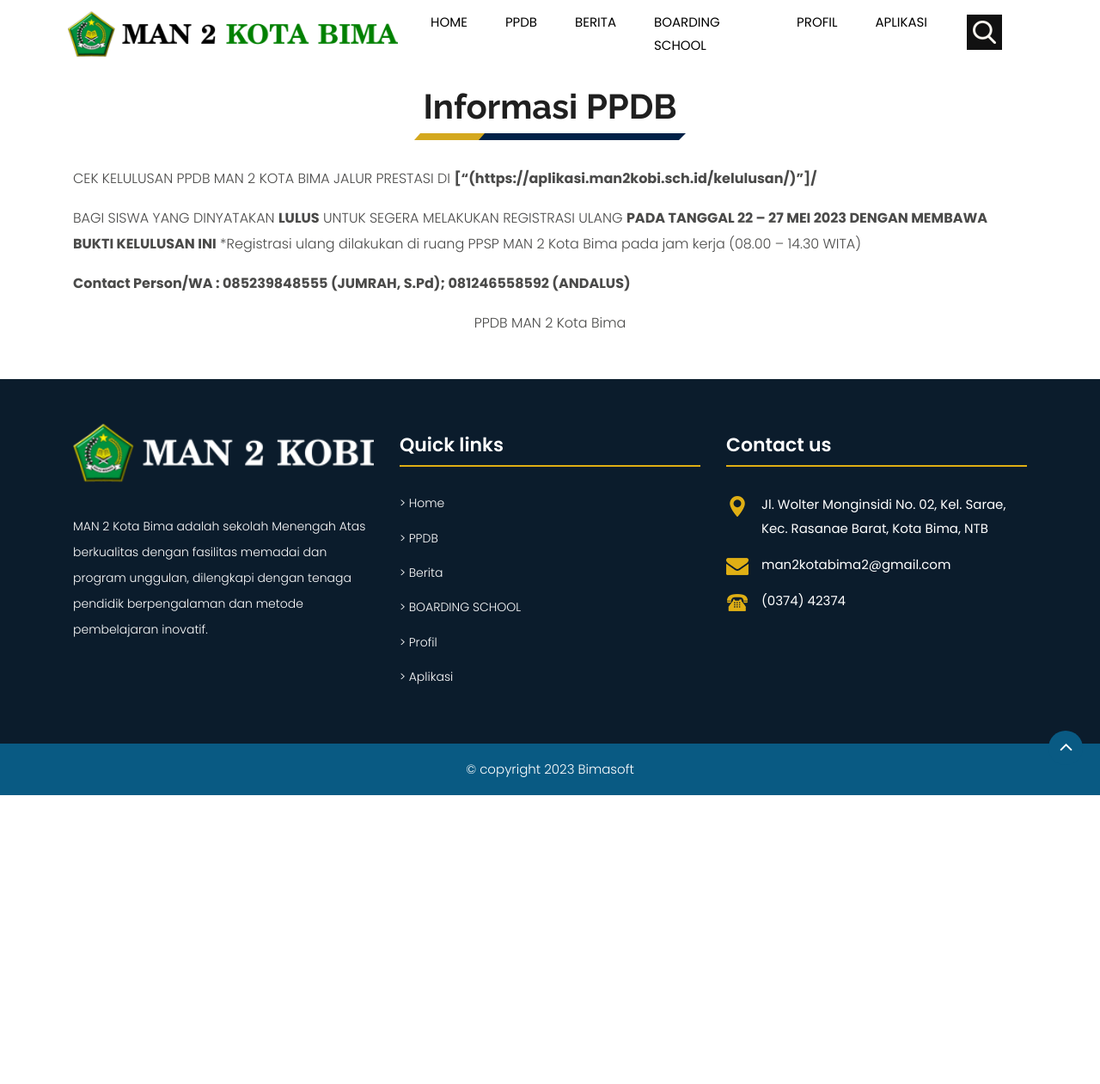
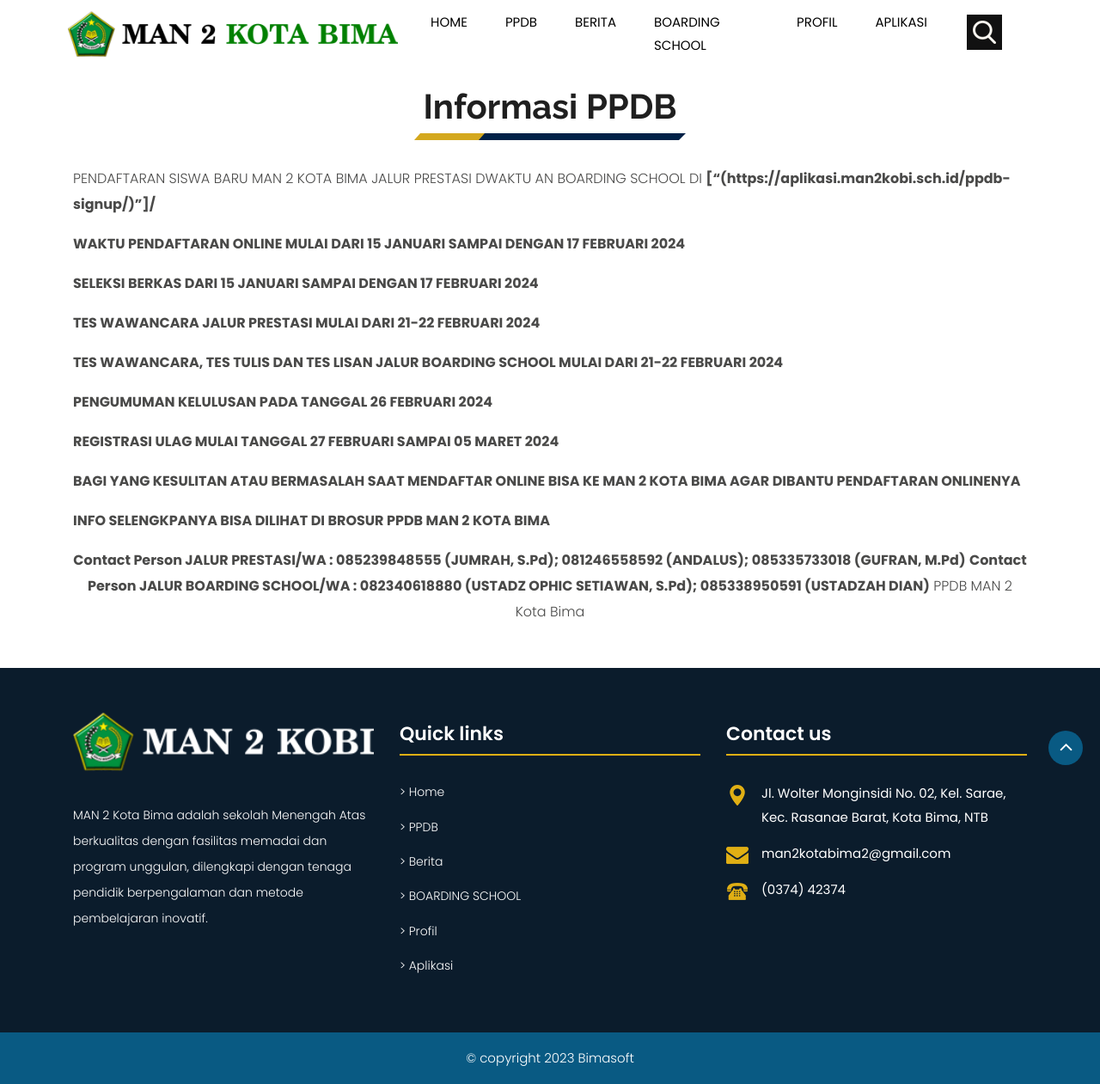
Before and after one commit to yokowasis/website-man2kobi.sch.id, a Jekyll site: the page built from pages/ppdb.md, in a window 1280 px wide. Shown: the whole page at 86% size. Built offline with Jekyll 4.4.1, drawn with Linux system fonts in a browser that asks for light colours; before the commit the page ends 925 px from its top, so only the background shows below that.

Commit message:
Update ppdb.md

```diff
--- a/pages/ppdb.md
+++ b/pages/ppdb.md
@@ -4,15 +4,25 @@ layout: default
 
 # Informasi PPDB
 
-CEK KELULUSAN PPDB MAN 2 KOTA BIMA JALUR PRESTASI DI **\["(https://aplikasi.man2kobi.sch.id/kelulusan/)"]/**
+PENDAFTARAN SISWA BARU MAN 2 KOTA BIMA JALUR PRESTASI DWAKTU AN BOARDING SCHOOL DI **\["(https://aplikasi.man2kobi.sch.id/ppdb-signup/)"]/**
 
-BAGI SISWA YANG DINYATAKAN **LULUS** UNTUK SEGERA MELAKUKAN REGISTRASI ULANG **PADA TANGGAL 22 – 27 MEI 2023
-DENGAN MEMBAWA BUKTI KELULUSAN INI**
-*Registrasi ulang dilakukan di ruang PPSP MAN 2 Kota Bima
-pada jam kerja (08.00 – 14.30 WITA)
+**WAKTU PENDAFTARAN ONLINE MULAI DARI 15 JANUARI SAMPAI DENGAN 17 FEBRUARI 2024**
 
+**SELEKSI BERKAS DARI 15 JANUARI SAMPAI DENGAN 17 FEBRUARI 2024**
 
-**Contact Person/WA : 085239848555 (JUMRAH, S.Pd); 081246558592 (ANDALUS)**
+**TES WAWANCARA JALUR PRESTASI MULAI DARI 21-22 FEBRUARI 2024**
 
+**TES WAWANCARA, TES TULIS DAN TES LISAN JALUR BOARDING SCHOOL MULAI DARI 21-22 FEBRUARI 2024**
+
+**PENGUMUMAN KELULUSAN PADA TANGGAL 26 FEBRUARI 2024**
+
+**REGISTRASI ULAG MULAI TANGGAL 27 FEBRUARI SAMPAI 05 MARET 2024**
+
+**BAGI YANG KESULITAN ATAU BERMASALAH SAAT MENDAFTAR ONLINE BISA KE MAN 2 KOTA BIMA AGAR DIBANTU PENDAFTARAN ONLINENYA**
+
+**INFO SELENGKPANYA BISA DILIHAT DI BROSUR PPDB MAN 2 KOTA BIMA**
+
+**Contact Person JALUR PRESTASI/WA : 085239848555 (JUMRAH, S.Pd); 081246558592 (ANDALUS); 085335733018 (GUFRAN, M.Pd)**
+**Contact Person JALUR BOARDING SCHOOL/WA : 082340618880 (USTADZ OPHIC SETIAWAN, S.Pd); 085338950591 (USTADZAH DIAN)**
 PPDB MAN 2 Kota Bima
 {: style="text-align:center"}
```
